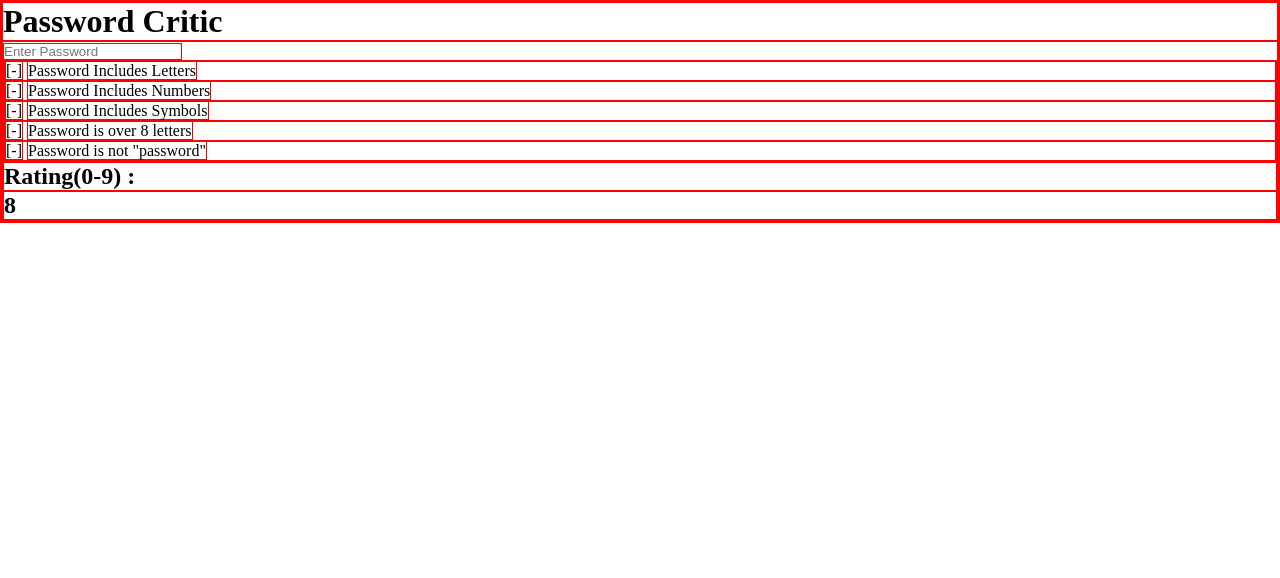
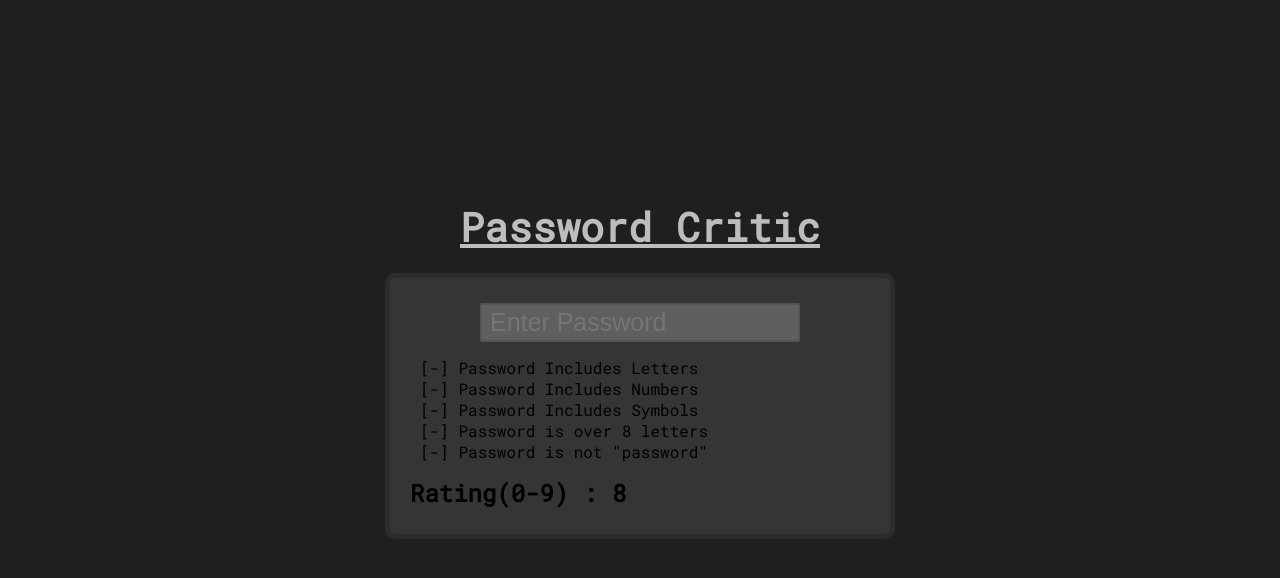
Before and after one commit to JonKali9/Password-Critic, a plain HTML site: page index.html in a window 1280 px wide. Drawn offline with Linux system fonts and the light colour scheme.

Commit message:
Finished CSS (AGGHHGHGHGHGH JESUS FUCKING CHRIST DO I HATE CSS FOR THE LOVE OF CHRIST)

```diff
--- a/index.html
+++ b/index.html
@@ -6,6 +6,7 @@
         <link rel="stylesheet" href="./styles.css">
     </head>
     <body>
+        <div id="content">
             <h1 id="title">Password Critic</h1>
             <div id="box">
                 <input type="text" placeholder="Enter Password">
@@ -31,8 +32,11 @@
                         <span class="requirement-text">Password is not "password"</span>
                     </p>
                 </div>
-            <h2 id="rating-label">Rating(0-9) : </h2>
-            <h2 id="rating">8</h2>
+                <h2 id="rating">
+                    <span id="rating-label">Rating(0-9) :</span>
+                    <span id="rating-score">8</span>
+                </h2>
+            </div>
         </div>
     </body>
 </html>
--- a/styles.css
+++ b/styles.css
@@ -1,9 +1,56 @@
 /*Font Imports*/
-
+@import url('https://fonts.googleapis.com/css2?family=Roboto+Mono&display=swap');
 
 /*Universal Rules*/
 * {
     margin: 0;
     padding: 0;
-    border: 1px solid red;
+    border: 0px solid red;
 }
+body {
+    background-color: rgb(31, 31, 31);
+    font-family: "Roboto Mono";
+    height: 600px;
+}
+
+/*Title Rules*/
+#title {
+    color: rgb(189, 189, 189);
+    margin-top: 25vh;
+    margin-bottom: 20px;
+    font-size: 40px;
+    text-align: center;
+    text-decoration: underline;
+}
+
+/*Box Rules*/
+#box {
+    display: block;
+    margin: 0 auto;
+    width: 500px;
+
+    border: 5px solid rgb(44, 44, 44);
+    border-radius: 10px;
+    background-color: rgb(53, 53, 53);
+}
+#box input {
+    width: 300px;
+    display: block;
+    margin: 25px auto 15px auto;
+    padding: 3px 8px;
+
+    color: rgb(34, 34, 34);
+    border-radius: 2px;
+    border: 2px solid rgb(85, 85, 85);
+    font-size: 25px;
+    background-color: rgb(95, 95, 95);
+    outline: none;
+}
+
+#requirements {
+    margin: 10px 30px;
+}
+
+#rating {
+    margin: 15px 15px 25px 20px;
+}
```
Lines whose indentation alone changed are shown as unchanged.
